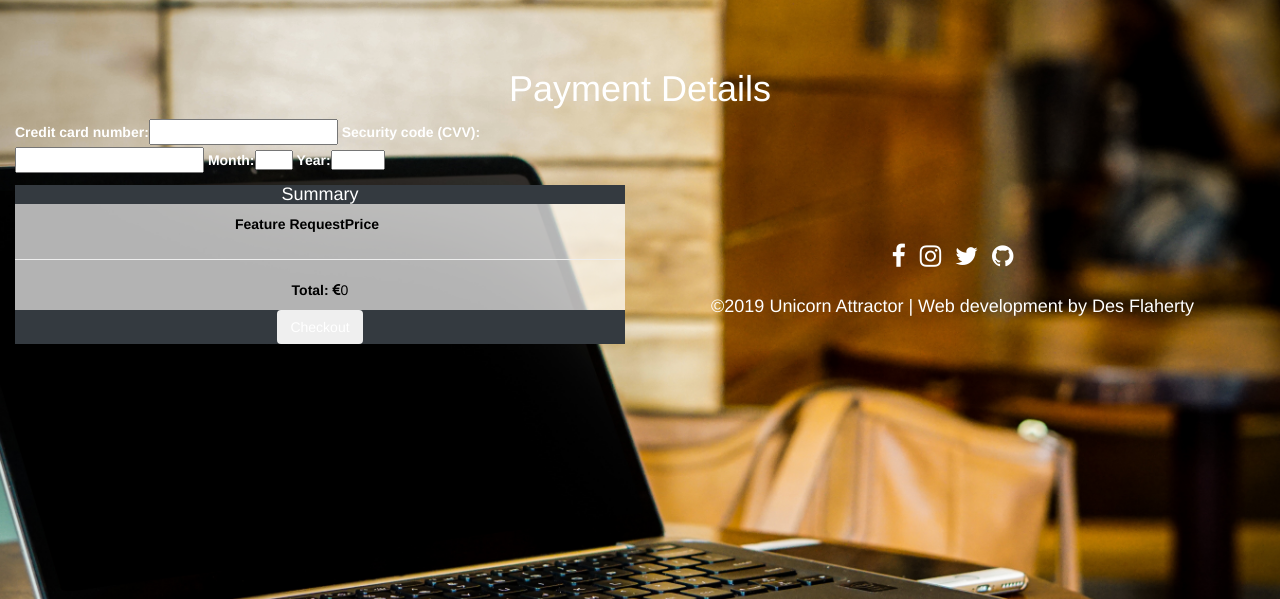
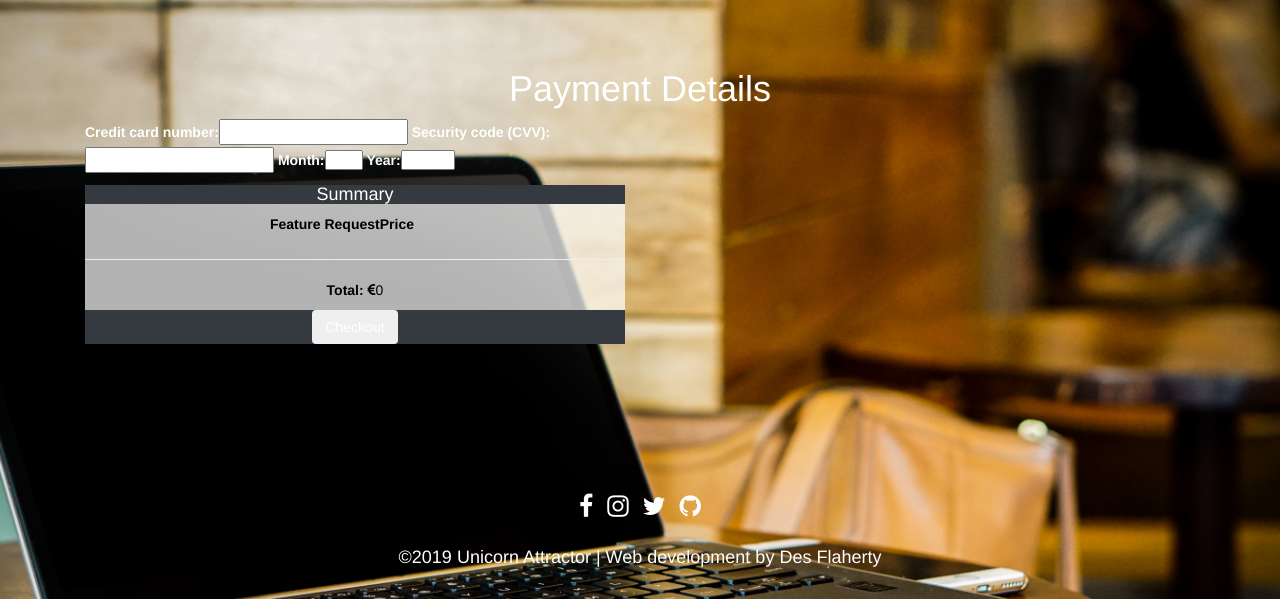
Before and after one commit to desflaherty/Unicorn_issue_tracker, a Django app: page /checkout// in a window 1280 px wide. Shown: the part 51-650 px from the top of the page. Run offline with Django 3.2, Linux system fonts and the light colour scheme; the visitor is signed in with stand-in values (Sample User, id 1); lists and menus that the app fills with data are empty; some libraries are stand-ins or nearby versions.

Commit message:
styling feature details panel  & adding container to checkout.html page

```diff
--- a/cart/templates/cart.html
+++ b/cart/templates/cart.html
@@ -8,7 +8,7 @@
     {% for item in cart_items %}
 
     <div class="col-xs-10 col-xs-offset-1 col-sm-offset-0 col-sm-6 col-md-4 col-lg-offset-3 display panel panel-display">
-
+       <div class="panel-body">
         {% if item.feature.status == 'ToDo' %}
                 <p class='red circle'></p>
                 {% elif item.feature.status == 'Doing' %}
@@ -49,7 +49,7 @@
                     </form>
 
 
-
+            </div>
         </div>
     </div>
     {% endfor %}
--- a/checkout/templates/checkout.html
+++ b/checkout/templates/checkout.html
@@ -14,10 +14,7 @@
 
 {% block content %}
 
-<div class="test">
-
-    <div class="block d-sm-none"></div>
-    <div class="wrapper ">
+    <div class="container ">
 
         <h1 class="center  margin-b-50 text-shadow">Payment Details</h1>
 
```
